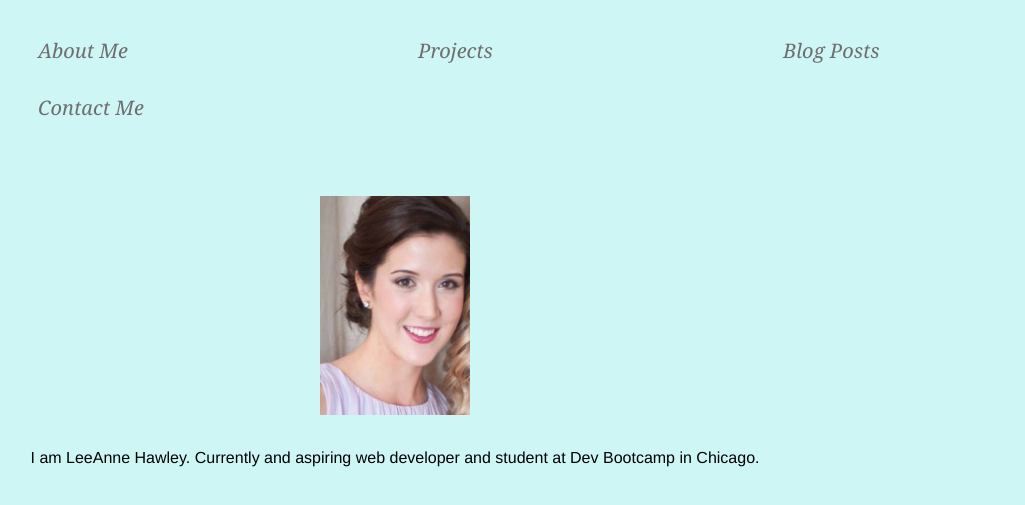
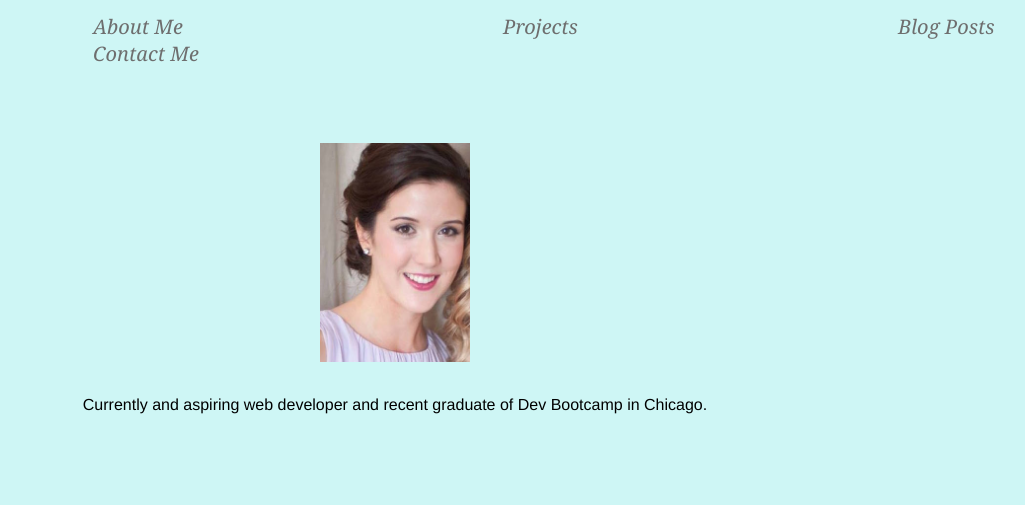
Before and after one commit to LHAWLEY/LHAWLEY.github.io, a plain HTML site: page index.html in a window 1280 px wide. Shown: the part 79-584 px from the top of the page, without its empty margins (245-1270 px from the left). Drawn offline with Linux system fonts and the light colour scheme.

Commit message:
Work on positioning

```diff
--- a/index.html
+++ b/index.html
@@ -8,7 +8,6 @@
     </header>
   </head>
   <body>
-    <section>
     <nav>
       <ul>
         <li><a href="about.html"> About Me </a></li>
@@ -17,14 +16,13 @@
         <li><a href = "contact.html"> Contact Me </a></li>
       </ul>
     </nav>
-    </section>
     <section id = "headshot">
     <a href = "imgs/website_photo.jpg">
       <img src = "imgs/website_photo.jpg">
     </a>
   </section>
     <section class = "content">
-      <p>I am LeeAnne Hawley.  Currently and aspiring web developer and student at Dev Bootcamp in Chicago.
+      <p>Currently and aspiring web developer and recent graduate of Dev Bootcamp in Chicago.
       </p>
     </section>
    </body>
--- a/stylesheets/default.css
+++ b/stylesheets/default.css
@@ -27,22 +27,27 @@ a:link {
   font-family: Helvetica;
 }
 
-ul {
-    list-style-type: none;
-    margin-top: 25px;
-    padding: 0;
-    overflow: hidden;
+nav {
+  top: 0;
+  left: 0;
+  width: 100%;
+  text-align: center;
+  z-index: 1;
+  height: 70px;
 }
 
-li {
- float: left;
+nav ul li{
+  list-style-type: none;
+  display: inline;
+  float: left;
 }
-
-li a {
-  display: block;
+nav a {
+  /*display: inline-block;*/
+  /*padding: 14px 16px;*/
+  text-decoration: none;
   color: #6E6E6E;
   text-align: center;
-  padding: 15px;
+  padding: 30px;
   margin-left: 260px;
   text-decoration: none;
   font-size: 20px;
```
Also changed, not shown: about.html (+1 -7 lines). Lines whose indentation alone changed are shown as unchanged.
